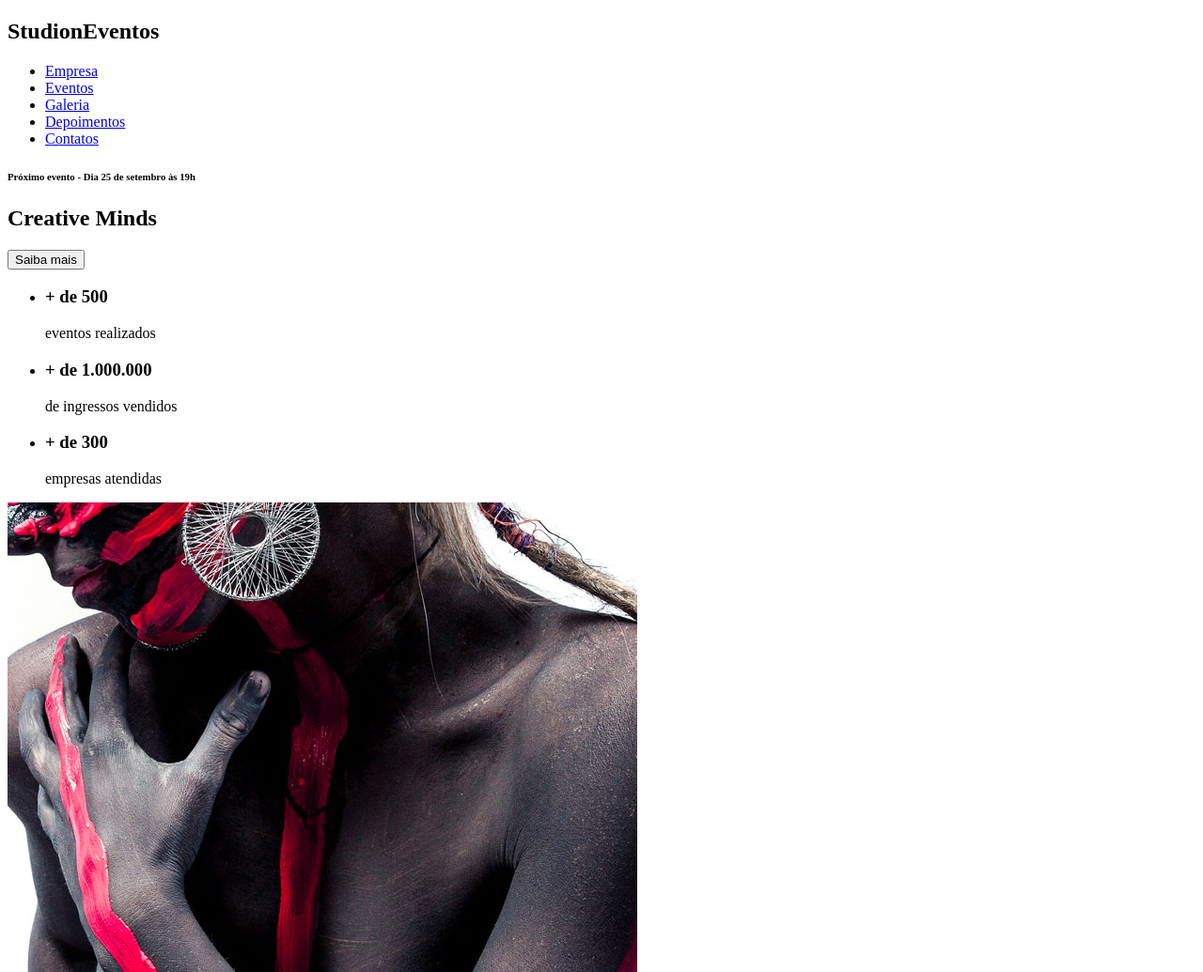
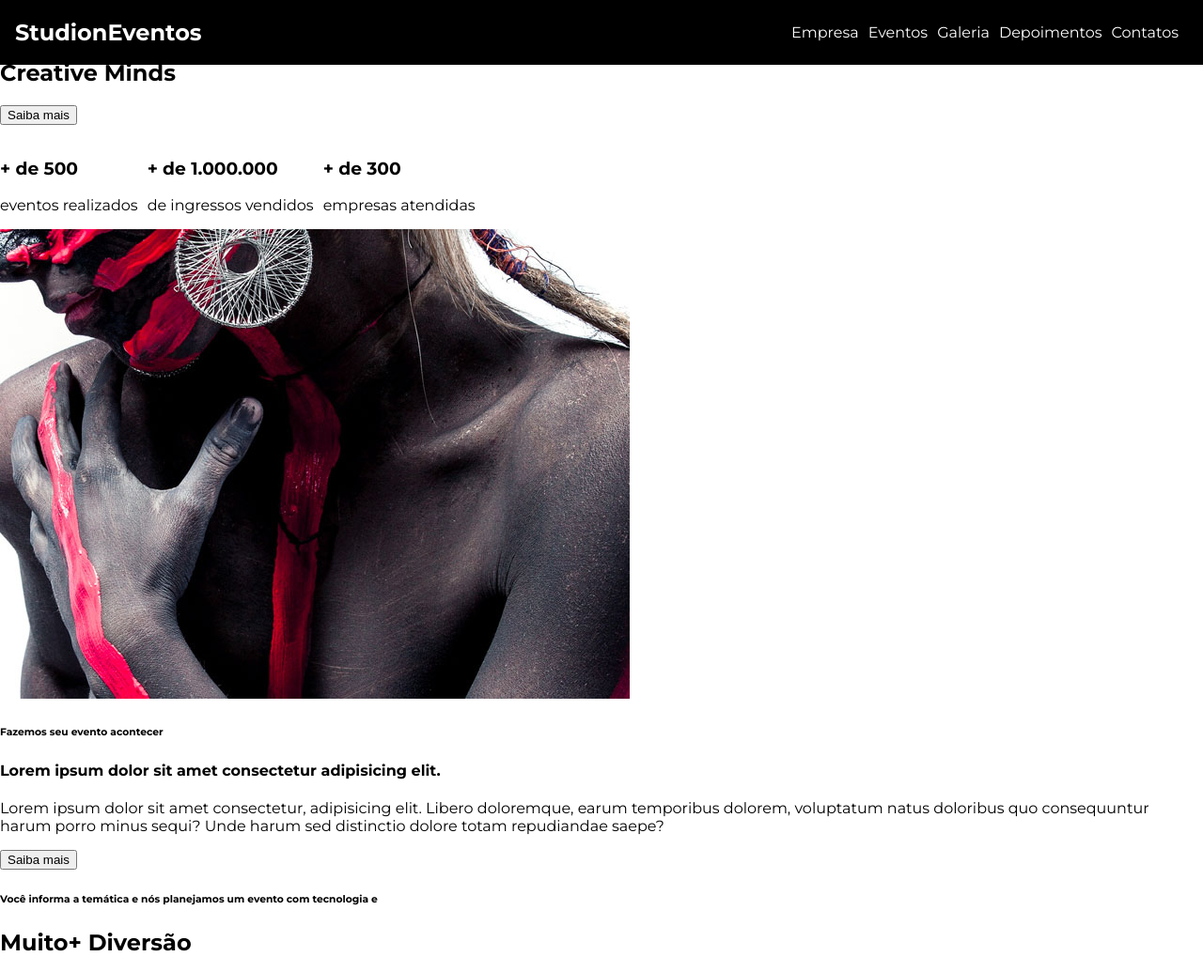
Before and after one commit to Adrlimadev/Studion, a website: page src/index.html in a window 1280 px wide. Shown: the top 1035 px of the page at 94% size. Drawn offline with Linux system fonts and the light colour scheme.

Commit message:
feat nav:added base style

```diff
--- a/src/index.html
+++ b/src/index.html
@@ -3,13 +3,14 @@
   <head>
     <meta charset="UTF-8" />
     <meta name="viewport" content="width=device-width, initial-scale=1.0" />
+    <link rel="stylesheet" href="style.css">
     <title>Studion</title>
   </head>
 
   <body>
-    <nav>
+    <nav class="navbar">
       <h1>Studi<span>on</span><span>Eventos</span></h1>
-      <ul>
+      <ul class="navbar__links">
         <li>
           <a href="#empresa"> Empresa </a>
         </li>
--- /dev/null
+++ b/src/style.css
@@ -0,0 +1,48 @@
+@import url('https://fonts.googleapis.com/css2?family=Montserrat:wght@400;700&display=swap');
+
+*{box-sizing: border-box;
+}
+
+:root {
+    font-family: 'Montserrat', sans-serif;
+    font-size: 16px;
+}
+
+body{
+    margin: 0;
+}
+
+ul{
+    display: flex;
+    list-style: none;
+    padding: 0;
+
+}
+
+li{
+    margin-right: 0.625rem;
+}
+
+.navbar{
+    position: fixed;
+    display: grid;
+    grid-template-columns: 1fr 9fr;
+    align-items: center;
+    top: 0;
+    left: 0;
+
+    width: 100vw;
+    padding: 0 1rem;
+
+    background-color: #000; /* vermelho / verde/ azul /transparência - 0 - F */
+    color: #fff;
+}
+
+.navbar__links{
+    justify-self: end;
+}
+
+.navbar__links a {
+    color: #fff;
+    text-decoration: none;
+}
```
Also changed, not shown: 1 other file.
